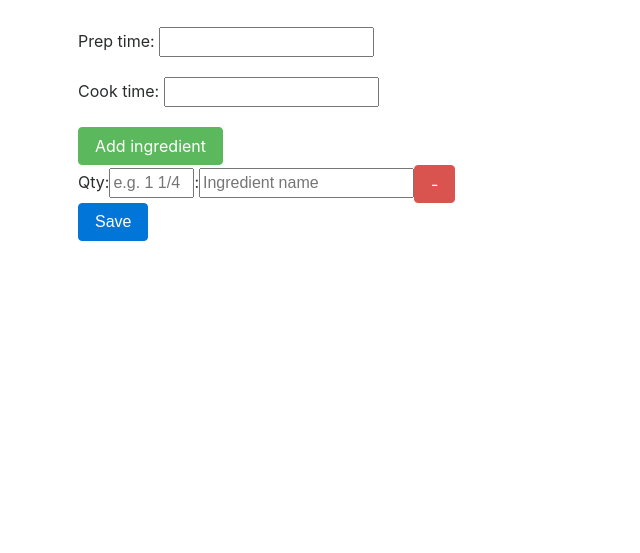
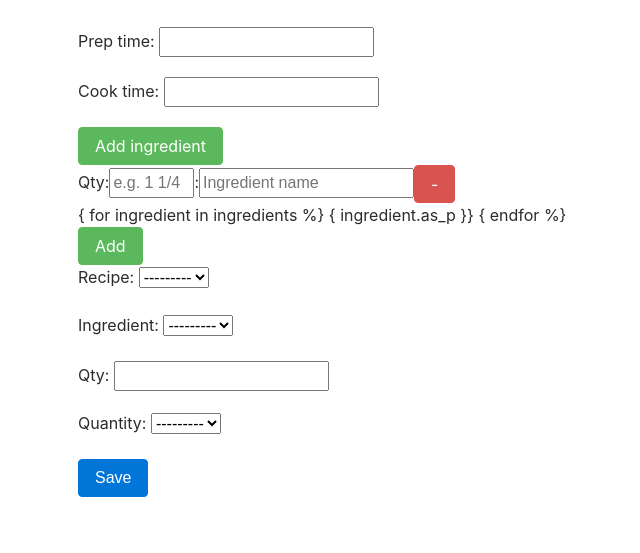
Before and after one commit to mvanorder/mealmanager, a Django app: page /recipes/create in a window 1280 px wide. Shown: the part 647-1200 px from the top of the page, without its empty margins (7-647 px from the left). Run offline with Django 3.2, Linux system fonts and the light colour scheme; data that the repository does not hold is empty; some libraries are stand-ins or nearby versions.

Commit message:
Start multiform

```diff
--- a/recipes/templates/recipes/recipe_form.html
+++ b/recipes/templates/recipes/recipe_form.html
@@ -1,4 +1,5 @@
 {% extends 'base.html' %}
+{% load static %}
 
 {% block content %}
       <div class="row">
@@ -10,9 +11,13 @@
               <div type="button" class="btn btn-success" onclick="addIngredient()">Add ingredient</div><br />
 
             </div>
-            {% for ingredient in ingredients %}
-              {{ ingredient.as_p }}
-            {% endfor %}
+            { for ingredient in ingredients %}
+              { ingredient.as_p }}
+            { endfor %}
+            <br/>
+            <div class="multiform">
+              {{ ingredient_item.as_p }}
+            </div>
             <input type="submit" value="Save" class="btn btn-primary" />
           </form>
         </div>
@@ -86,5 +91,11 @@
         }
 
         addIngredient();
+
+      </script>
+      <script src="{% static 'js/multiform.js' %}"></script>
+      <script>
+        // $( ".multiform").multiForm("{{ ingredient_item.prefix }}");
+        $( ".multiform").multiForm("test_prefix");
       </script>
 {% endblock %}
--- /dev/null
+++ b/static/js/multiform.js
@@ -0,0 +1,167 @@
+function cloneFormNodes(nodes, prefix) {
+  // Create an array to populate with duplicate set of nodes
+  var newNodes = new Array();
+
+  for(var i = 0; i < nodes.length; i++){
+    // createElement doesn't work with #test nodes, but since it's just text it can be cloned anyway.
+    // All other elements need fresh elements created to modifying the original.
+    if(nodes[i].nodeName != "#text") {
+      newNodes[i] = document.createElement(nodes[i].nodeName);
+    } else {
+      newNodes[i] = nodes[i].cloneNode(true)
+    }
+
+    // Copy any attributes needed to the new objects, prefixing ids, names and for fields.
+    switch(nodes[i].nodeName) {
+      case "#text":
+        break;
+      case "INPUT":
+        for(var attrIndex = 0, attrSize = nodes[i].attributes.length; attrIndex < attrSize; attrIndex++){
+          newNodes[i].setAttribute(nodes[i].attributes[attrIndex].name, nodes[i].attributes[attrIndex].value);
+        }
+        newNodes[i].name = prefix + nodes[i].name;
+        newNodes[i].id = prefix + nodes[i].id;
+        break;
+      case "LABEL":
+        for(var attrIndex = 0, attrSize = nodes[i].attributes.length; attrIndex < attrSize; attrIndex++){
+          newNodes[i].setAttribute(nodes[i].attributes[attrIndex].name, nodes[i].attributes[attrIndex].value);
+        }
+        newNodes[i].setAttribute('for', prefix + nodes[i].getAttribute('for'));
+        break;
+      case "OPTION":
+        for(var attrIndex = 0, attrSize = nodes[i].attributes.length; attrIndex < attrSize; attrIndex++){
+          newNodes[i].setAttribute(nodes[i].attributes[attrIndex].name, nodes[i].attributes[attrIndex].value);
+        }
+        break;
+      case "P":
+        for(var attrIndex = 0, attrSize = nodes[i].attributes.length; attrIndex < attrSize; attrIndex++){
+          newNodes[i].setAttribute(nodes[i].attributes[attrIndex].name, nodes[i].attributes[attrIndex].value);
+        }
+        break;
+      case "SELECT":
+        for(var attrIndex = 0, attrSize = nodes[i].attributes.length; attrIndex < attrSize; attrIndex++){
+          newNodes[i].setAttribute(nodes[i].attributes[attrIndex].name, nodes[i].attributes[attrIndex].value);
+        }
+        newNodes[i].name = prefix + nodes[i].name;
+        newNodes[i].id = prefix + nodes[i].id;
+        console.log(nodes[i].attributes);
+        console.log(newNodes[i]);
+        break;
+      default:
+        console.log("nodeName:", nodes[i].nodeName);
+        console.log(nodes[i]);
+    }
+
+    // If the current node has children, process them as well.
+    if(nodes[i].childNodes.length > 0) {
+      var newChildNodes = cloneFormNodes(nodes[i].childNodes, prefix);
+      for(var childNodeIndex = 0, size = newChildNodes.length; childNodeIndex < size ; childNodeIndex++){
+        newNodes[i].appendChild(newChildNodes[childNodeIndex])
+      }
+    }
+  }
+  return newNodes;
+}
+
+function createFormItem(templateNodes) {
+  if(templateNodes.length > 0) {
+    findFormNodes(templateNodes);
+  }
+}
+
+class Template {
+  constructor(baseObject, prefix) {
+    // Create a template list of nodes from the nodes in the object and remove the original nodes from the object
+    this.container = baseObject;
+    this.nodes = Array();
+    this.prefix = prefix;
+    this.currentIteration = 0;
+    this.controlsContainer = document.createElement('div');
+    this.addButton = document.createElement('div');
+//<div type="button" class="btn btn-success" onclick="addIngredient()">Add ingredient</div><br />
+    this.addButton.setAttribute('type', 'button');
+    this.addButton.setAttribute('class', 'btn btn-success');
+    this.addButton.setAttribute('id', 'multiform-add');
+    this.addButton.innerHTML = 'Add';
+    console.log(this.addButton);
+    //this.addButton.onclick = this.createInstance;
+    this.controlsContainer.appendChild(this.addButton);
+    console.log("baseObject:", baseObject);
+    console.log("childNodes:", baseObject.childNodes);
+
+    for(var i = 0, size = baseObject.childNodes.length; i < size ; i++){
+      this.nodes[i] = baseObject.childNodes[0].cloneNode(true);
+      baseObject.removeChild(baseObject.childNodes[0]);
+    }
+    this.container.appendChild(this.controlsContainer);
+  }
+
+  createInstance() {
+    var prefix = "";
+    var instanceContainer = document.createElement('div');
+
+    // Set up the instance prefix which should be "[<prefix>_]<iteration>-".
+    if(this.prefix) { prefix = this.prefix + "_"; }
+    prefix += this.currentIteration.toString() + "-";
+
+    // Create a set of nodes and populate the new container.
+    var nodes = cloneFormNodes(this.nodes, prefix);
+    for(var node in nodes) {
+      instanceContainer.appendChild(nodes[node]);
+    }
+
+    // Increment the iteration counter.
+    this.currentIteration++;
+
+    this.container.appendChild(instanceContainer);
+  }
+}
+
+class MultiformContainer {
+  constructor(containerObject) {
+    this.container = containerObject;
+    this.prefix = prefix;
+    this.currentIteration = 0;
+    this.controlsContainer = document.createElement('div');
+    this.addButton = document.createElement('div');
+    this.addButton.setAttribute('type', 'button');
+    this.addButton.setAttribute('class', 'btn btn-success');
+    this.addButton.setAttribute('id', 'multiform-add');
+    this.addButton.innerHTML = 'Add';
+    console.log(this.addButton);
+    //this.addButton.onclick = this.createInstance;
+    this.controlsContainer.appendChild(this.addButton);
+    console.log("baseObject:", baseObject);
+    console.log("childNodes:", baseObject.childNodes);
+
+    for(var i = 0, size = baseObject.childNodes.length; i < size ; i++){
+      this.nodes[i] = baseObject.childNodes[0].cloneNode(true);
+      baseObject.removeChild(baseObject.childNodes[0]);
+    }
+    this.container.appendChild(this.controlsContainer);
+  }
+}
+
+(function( $ ) {
+  /**
+   * Build a multi-record form from a jQuery selector.
+   * @param {string} prefix - The prefix to set on all field names.
+   */
+  $.fn.multiForm = function(prefix) {
+    // Create a template object from the first object in the jQuery selector.
+    var template = new Template(this[0], prefix);
+
+    //var container = new MultiformContainer(this[0]);
+
+    // Create an instance of the template to start the form.
+    template.createInstance();
+
+    // Link the click event on the button.....
+    $("#multiform-add").click(function() {
+      console.log('clicked');
+      template.createInstance();
+    });
+
+    return this;
+  };
+}( jQuery ));
```
